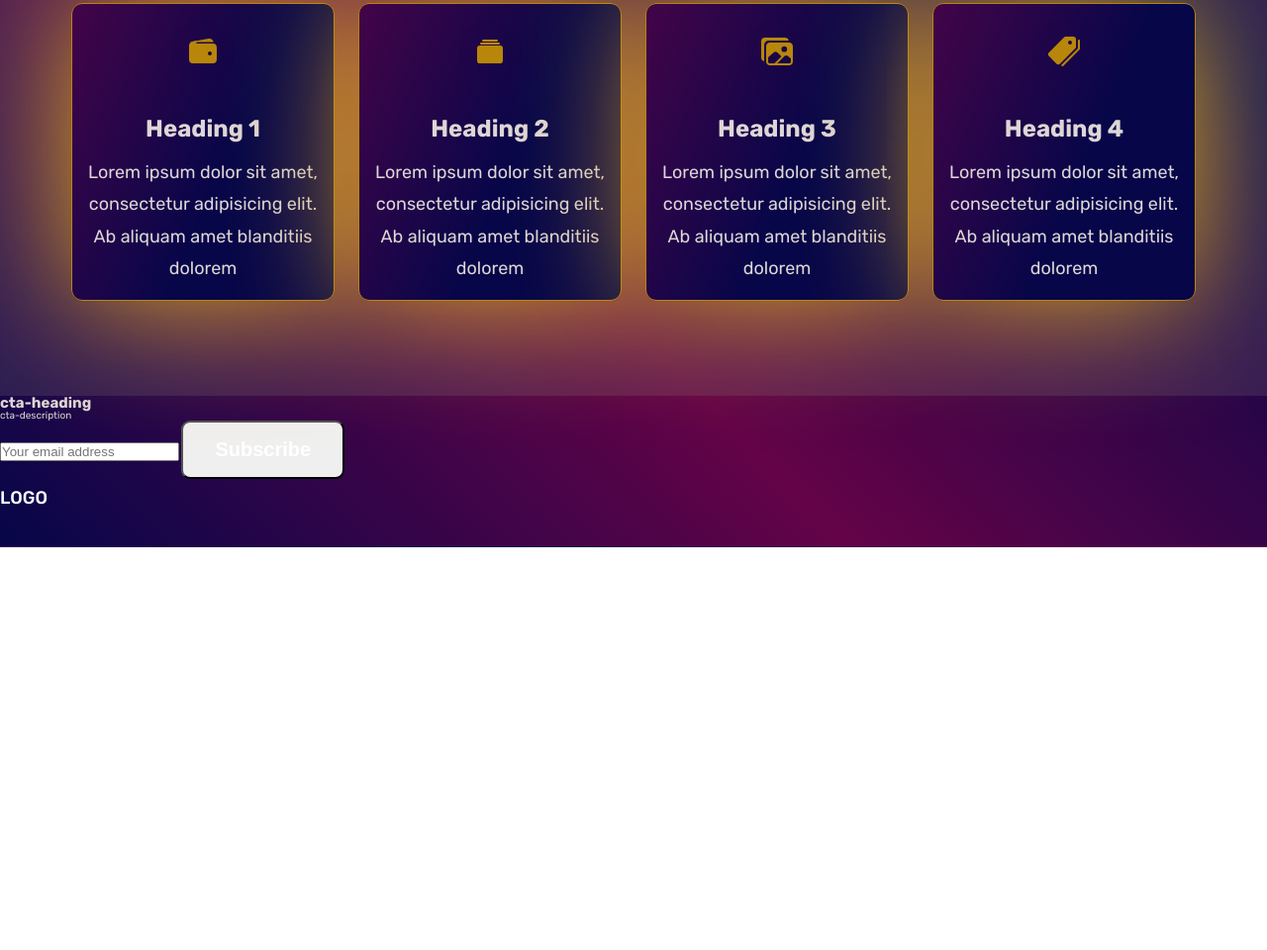
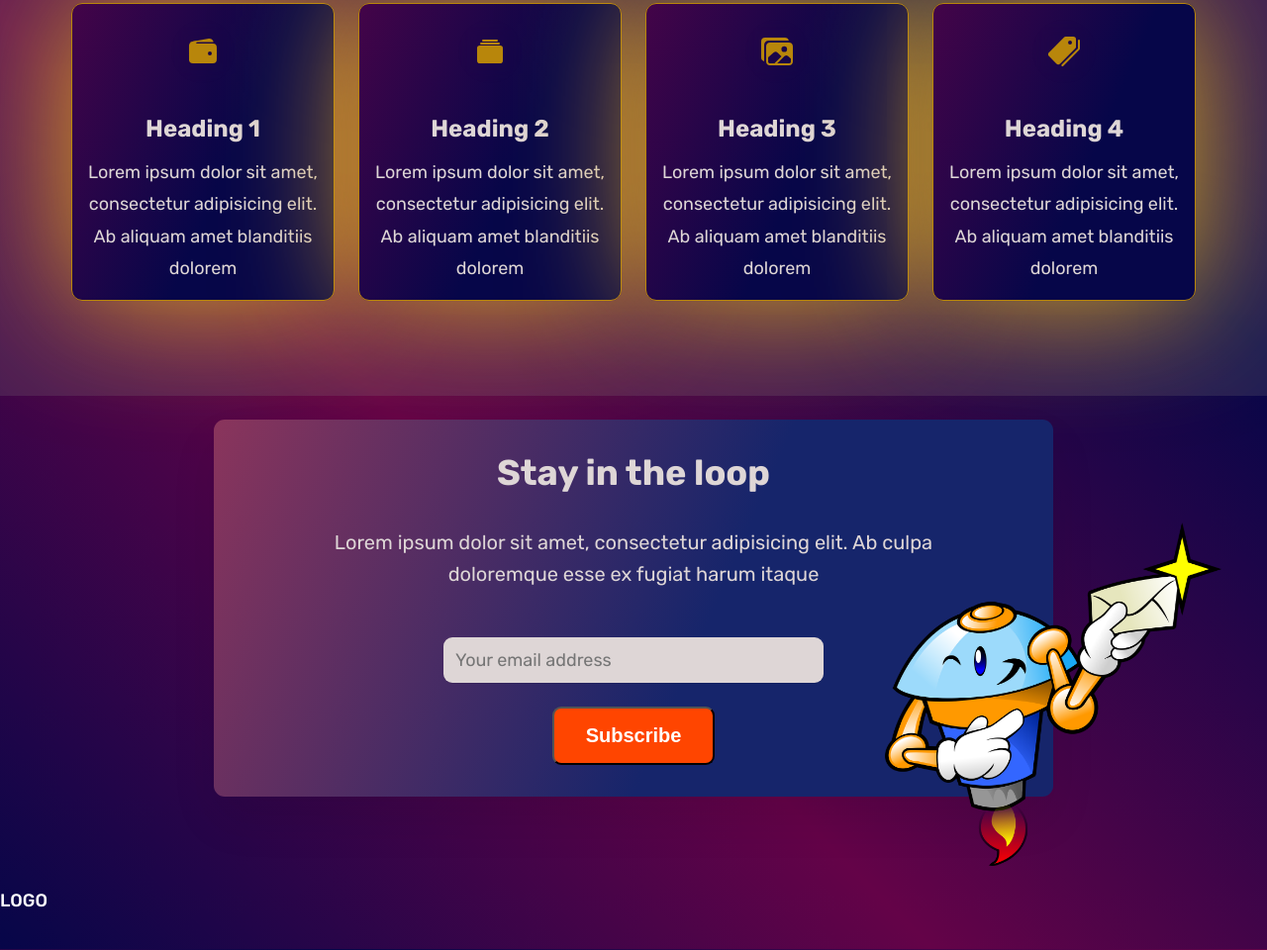
Before and after one commit to MaximilienFathi/nft-marketplace, a website: page index.html in a window 1280 px wide. Shown: the part 2468-3428 px from the top of the page at 99% size. Before the commit the page ends 3021 px from the top, so only its background shows below. Drawn offline with nearby package versions, Linux system fonts and the light colour scheme.

Commit message:
Style newsletter section

```diff
--- a/index.html
+++ b/index.html
@@ -10,6 +10,7 @@
     <link rel="stylesheet" href="market.css" />
     <link rel="stylesheet" href="creators.css" />
     <link rel="stylesheet" href="procedure.css" />
+    <link rel="stylesheet" href="newsletter.css" />
 
     <link rel="preconnect" href="https://fonts.googleapis.com" />
     <link rel="preconnect" href="https://fonts.gstatic.com" crossorigin />
@@ -323,10 +324,14 @@
       </section>
 
       <section class="newsletter-section">
-        <div class="newsletter-container">
-          <div class="newsletter-text-box">
-            <h2 class="newsletter-heading">cta-heading</h2>
-            <p class="newsletter-description">cta-description</p>
+        <!--        <div class="container container-newsletter grid grid-2-cols">-->
+        <div class="container">
+          <div class="newsletter-container">
+            <h2 class="heading-tertiary">Stay in the loop</h2>
+            <p class="newsletter-description">
+              Lorem ipsum dolor sit amet, consectetur adipisicing elit. Ab culpa
+              doloremque esse ex fugiat harum itaque
+            </p>
             <form class="newsletter-form" action="#">
               <input
                 id="email"
@@ -335,14 +340,16 @@
                 placeholder="Your email address"
                 required
               />
-              <button class="btn btn-form">Subscribe</button>
+              <button class="btn btn-form btn-full">Subscribe</button>
             </form>
-          </div>
-          <div class="newsletter-img-box">
             <picture>
               <source srcset="" type="" />
               <source srcset="" type="" />
-              <img class="newsletter-img" src="" alt="" />
+              <img
+                class="newsletter-img"
+                src="img/letter-gb6fabf95a_1280.png"
+                alt=""
+              />
             </picture>
           </div>
         </div>
--- a/newsletter.css
+++ b/newsletter.css
@@ -0,0 +1,77 @@
+.newsletter-section {
+  padding: 0 0 9.6rem 0;
+}
+
+/*.container-newsletter {*/
+/*}*/
+
+.newsletter-container {
+  width: 60%;
+  margin: 0 auto;
+  text-align: center;
+  box-shadow: 0 2.4rem 4.8rem rgba(0, 0, 0, 0.075);
+  border-radius: 11px;
+  /*overflow: hidden;*/
+  /*transition: all 0.4s;*/
+  /*border: 3px solid red;*/
+  /*height: 65%;*/
+  background: linear-gradient(113.49deg, #c73d54 -30.3%, #16256b 58.12%);
+  padding: 3.2rem 6.4rem;
+  position: relative;
+}
+
+.newsletter-description {
+  font-size: 2rem;
+  line-height: 1.6;
+  margin-bottom: 4.8rem;
+}
+
+/*.newsletter-form {*/
+/*    display: flex;*/
+/*}*/
+
+.newsletter-form input {
+  display: block;
+  width: 50%;
+  padding: 1.2rem;
+  font-size: 1.8rem;
+  font-family: inherit;
+  color: #000;
+  border: none;
+  background-color: #ded6d6;
+  border-radius: 9px;
+  box-shadow: 0 1px 2px rgba(0, 0, 0, 0.1);
+  margin: 0 auto 2.4rem auto;
+}
+
+.btn-form {
+  background-color: #ff4500ff;
+  width: inherit;
+}
+
+.newsletter-img {
+  width: 40%;
+  position: absolute;
+  left: 80%;
+  top: 30%;
+  transform: translate(-50%, -50%);
+  animation: bounce 1s infinite alternate;
+  /*-webkit-animation: mover 1s infinite alternate;*/
+}
+
+/*.newsletter-img {*/
+/*  width: 75%;*/
+/*  left: 50%;*/
+/*  !*transform: scale(150%);*!*/
+/*  animation: bounce 1s infinite alternate;*/
+/*  !*-webkit-animation: mover 1s infinite alternate;*!*/
+/*}*/
+
+@keyframes bounce {
+  0% {
+    transform: translateY(0);
+  }
+  100% {
+    transform: translateY(-10px);
+  }
+}
--- a/procedure.css
+++ b/procedure.css
@@ -1,5 +1,6 @@
 .procedure-section {
   padding: 0 0 9.6rem 0;
+  margin-bottom: 2.4rem;
   /*background-image: url("img/map-g165894aa7_640.png");*/
   /*background-size: cover;*/
   backdrop-filter: contrast(80%);
--- a/styles.css
+++ b/styles.css
@@ -39,6 +39,10 @@ body {
   column-gap: 2.4rem;
 }
 
+.grid-2-cols {
+  grid-template-columns: 2fr 1fr;
+}
+
 .grid-4-cols {
   grid-template-columns: repeat(4, 1fr);
 }
@@ -60,6 +64,12 @@ body {
   font-size: 4.4rem;
   line-height: 1.2;
   /*margin-bottom: 9.6rem;*/
+}
+
+.heading-tertiary {
+  font-size: 3.6rem;
+  line-height: 1.2;
+  margin-bottom: 3.2rem;
 }
 
 .btn,
@@ -93,3 +103,7 @@ body {
 .btn-outline:active {
   color: #ff4500ff;
 }
+
+/*img {*/
+/*    width: 100%;*/
+/*}*/
```
Also changed, not shown: img/flying-pirate-bg-removed.png (added), img/letter-gb6fabf95a_1280.png (added), img/parrot_removed.png (added), img/postman-gdf1c02dab_640.png (added), img/projeto-o-fn--TuQvBZ0-unsplash-removebg-preview.png (added), 1 other file.
